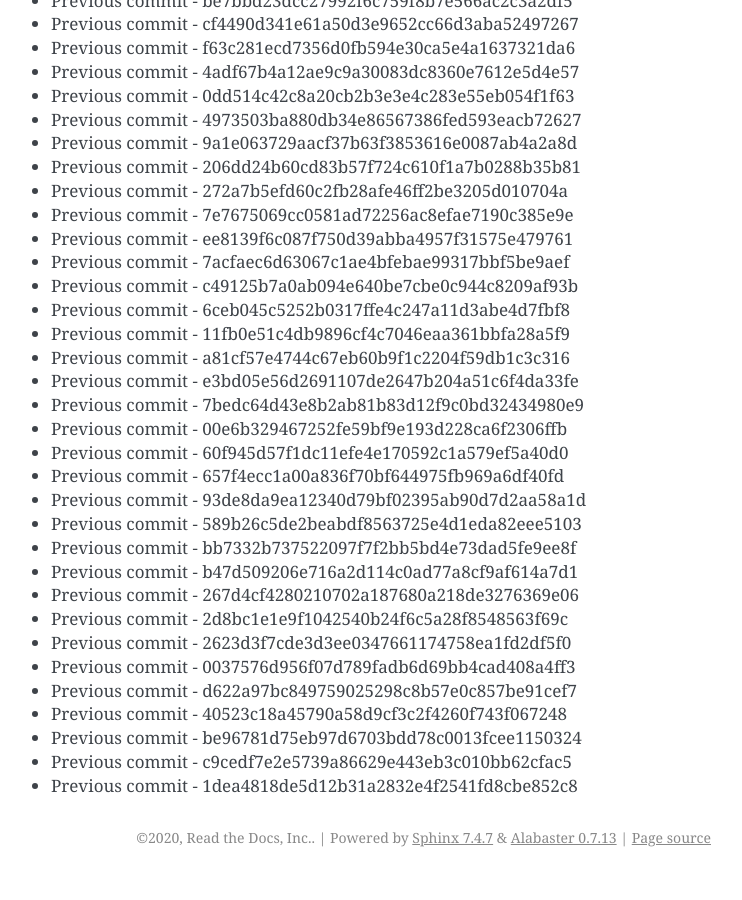
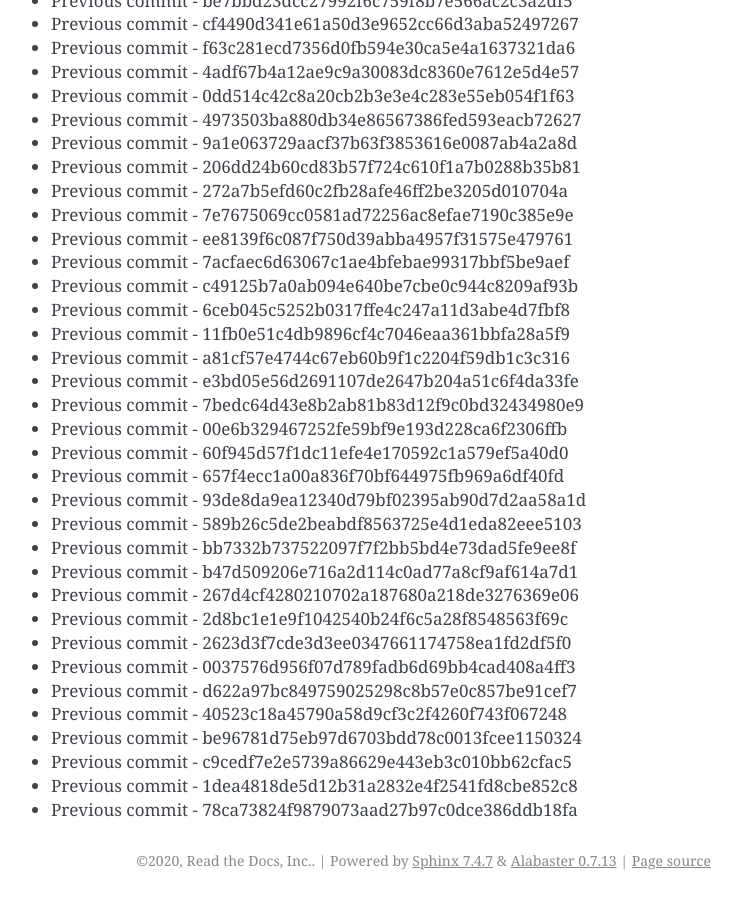
Before and after one commit to readthedocs/rtd-git-stresstest, a Sphinx documentation site: the page built from docs/updates.rst, in a window 1280 px wide and 900 px high, scrolled down 44703 px. Shown: the whole window, without its empty margins (399-1141 px from the left). Built offline with Sphinx 7.4.7, drawn with Linux system fonts in a browser that asks for light colours; before the commit the page ends 45580 px from its top, so only the background shows below that.

Commit message:
Generating commit from previous: 78ca73824f9879073aad27b97c0dce386ddb18fa

```diff
--- a/docs/updates.rst
+++ b/docs/updates.rst
@@ -1910,3 +1910,4 @@ It can be tested for any performance characteristics.
 * Previous commit - be96781d75eb97d6703bdd78c0013fcee1150324
 * Previous commit - c9cedf7e2e5739a86629e443eb3c010bb62cfac5
 * Previous commit - 1dea4818de5d12b31a2832e4f2541fd8cbe852c8
+* Previous commit - 78ca73824f9879073aad27b97c0dce386ddb18fa
```
